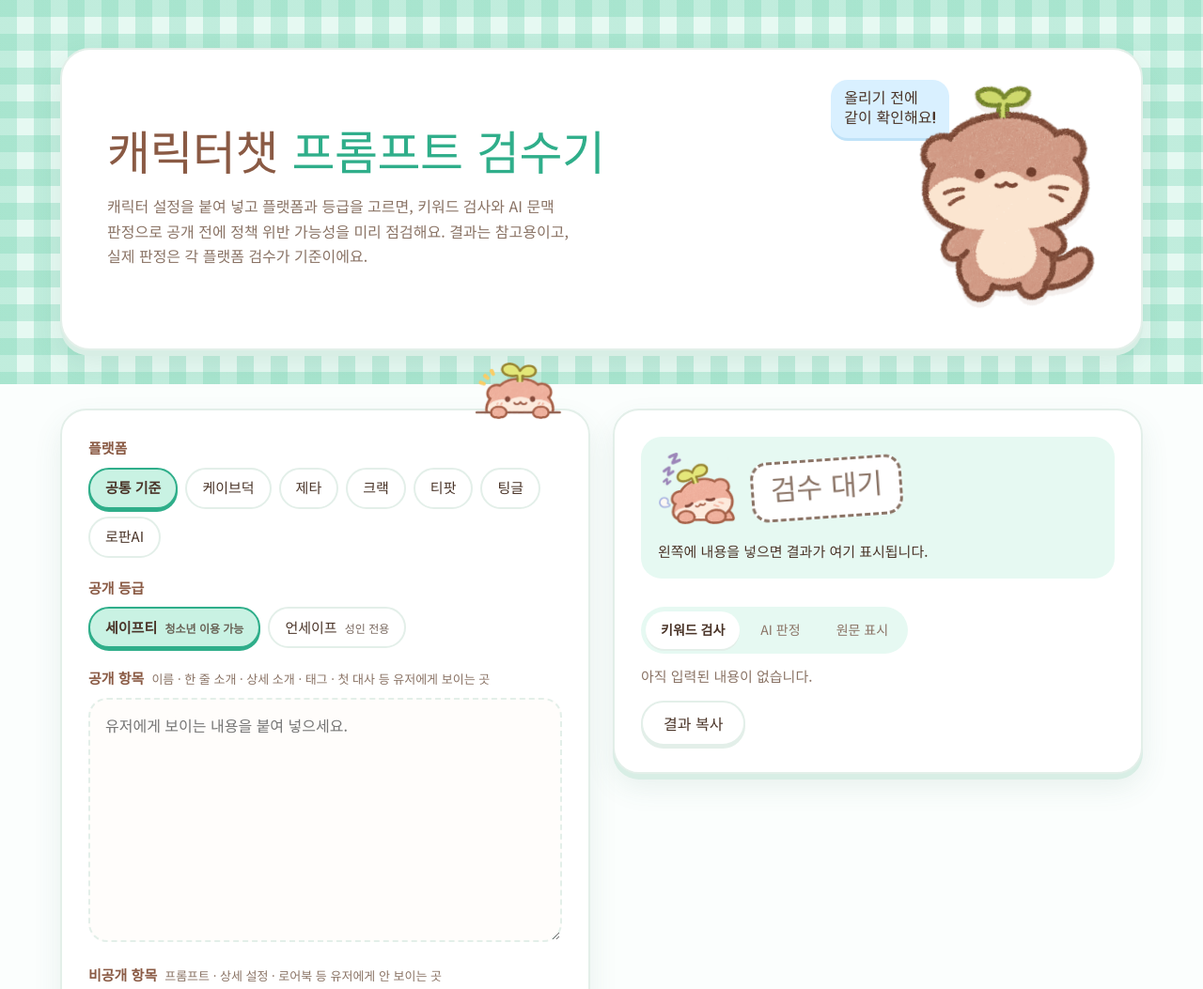
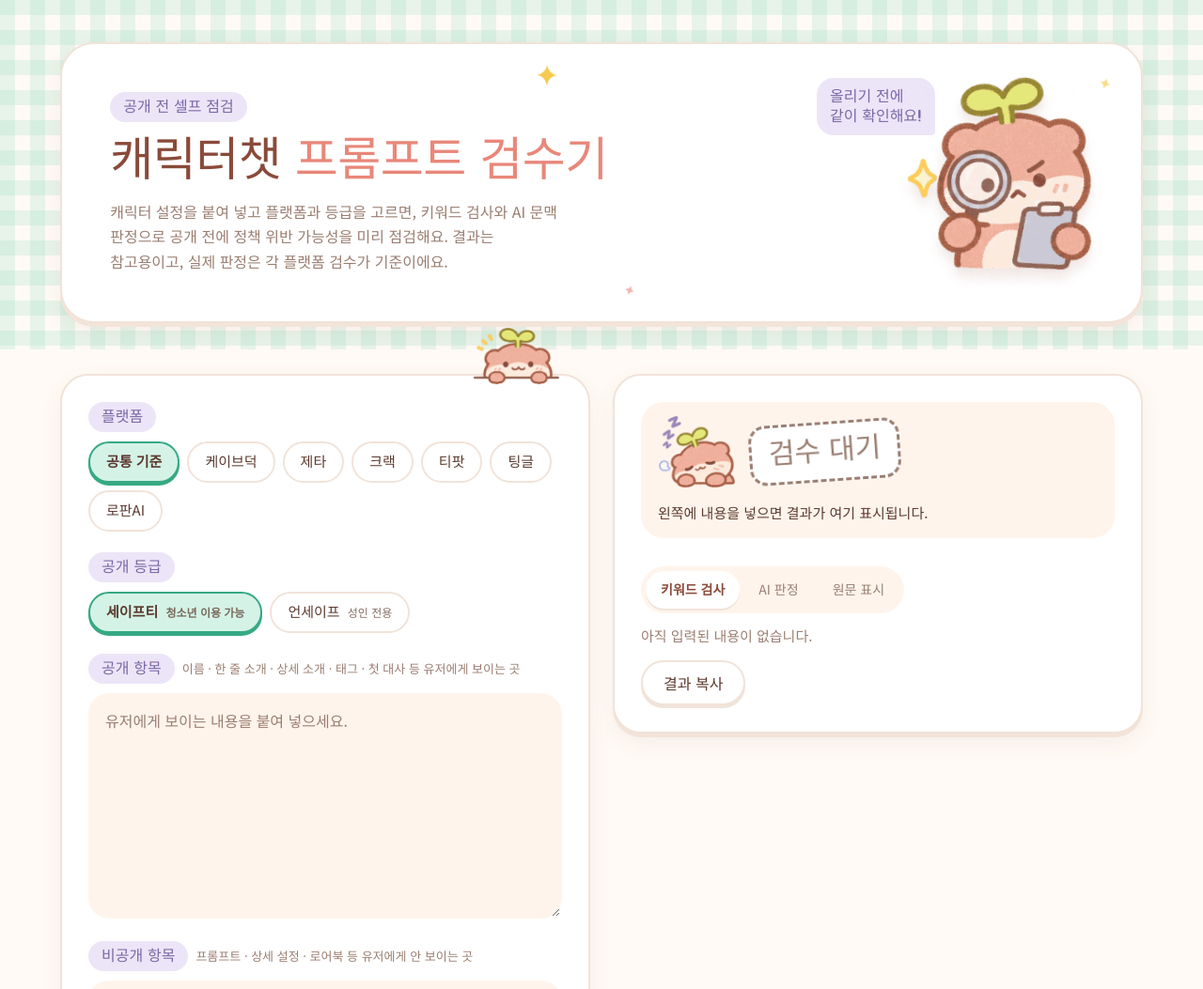
Before and after one commit to ppunyang/prompt-checker, a plain HTML site: page index.html in a window 1280 px wide. Shown: the top 1053 px of the page at 94% size. Drawn offline with Linux system fonts and the light colour scheme.

Commit message:
디자인 개편: 스티커 톤, 돋보기 수달 히어로
Co-Authored-By: Claude Opus 5.5 <noreply@anthropic.com>
Claude-Session: https://claude.ai/code/session_01K79mTEP1mXhJ6PznR6YDLP

```diff
--- a/index.html
+++ b/index.html
@@ -7,60 +7,68 @@
 <link rel="preconnect" href="https://fonts.googleapis.com">
 <link href="https://fonts.googleapis.com/css2?family=Jua&family=Noto+Sans+KR:wght@400;500;700&display=swap" rel="stylesheet">
 <style>
-/* VOICE: 다정하고 꼼꼼한 검수 도우미. 깔끔하고 귀엽게, 정보는 또렷하게.
-   IDEA: 피크닉 매트 같은 민트 깅엄 체크 위에 놓인 검수 노트, 새싹 수달이 옆에서 같이 확인해 줌.
-   PICTURE: 상단 체크무늬 밴드 위 수달 + 말풍선, 결과 카드의 둥근 도장.
-   COLOUR and TYPE: 민트·하늘색 파스텔, 수달 브라운을 잉크로, 위반은 코랄. 제목 Jua, 본문 Noto Sans KR.
-   LAYOUT: 체크 밴드 히어로, 둥근 카드 두 장(입력/결과), 하늘색 체크 바탕의 정책 카드, 작은 수달 푸터. */
+/* VOICE: 새싹 수달 스티커처럼 말랑하고 다정하지만, 정보는 정돈된 검수 노트.
+   IDEA: 스티커 시트 — 흰 카드 위 둥근 라벤더 이름표, 크림 바탕, 여기저기 노란 반짝이.
+   PICTURE: 상단 돋보기 수달이 둥실 떠서 검수 중, 결과 도장 옆 표정 수달.
+   COLOUR and TYPE: 크림 바탕, 수달 브라운 잉크, 살구·라벤더·민트 파스텔, 새싹 연두 포인트. 제목 Jua, 본문 Noto Sans KR.
+   LAYOUT: 히어로 카드, 입력/결과 두 카드, 정책 카드 그리드, 작은 푸터. */
 :root{color-scheme:light dark;
---bg:light-dark(#fbfefd,#11262a);--ink:light-dark(#4a3428,#f1e9e2);--sub:light-dark(#8a7365,#c7b8ad);
---card:light-dark(#ffffff,#18343a);--line:light-dark(#e3efe9,#28474c);
---mint:light-dark(#c9f2e3,#1d4a44);--mint2:light-dark(#e6f9f2,#173f3b);--mintd:light-dark(#2fae8a,#6be0bd);
---sky:light-dark(#d9f0ff,#1b3d55);--sky2:light-dark(#eef8ff,#16334a);--skyd:light-dark(#3a8fcc,#9fd6fa);
---brown:light-dark(#8a5a44,#e2b79f);
---bad:light-dark(#e2555a,#ff8f91);--badbg:light-dark(#ffe8e8,#4d2427);--warn:light-dark(#c98a12,#f6c86a);--warnbg:light-dark(#fff4d6,#4a3a1b);--info:var(--skyd);--infobg:var(--sky2);
---shadow:0 6px 0 light-dark(#d8eee5,#0b1d20),0 14px 30px light-dark(rgba(60,120,100,.10),rgba(0,0,0,.35))}
+--bg:light-dark(#fffaf5,#1e1a1f);--ink:light-dark(#5b3a2e,#f3e7df);--sub:light-dark(#9a7e71,#c4b0a6);
+--card:light-dark(#ffffff,#2a2429);--line:light-dark(#f1e3d9,#3d3339);--soft:light-dark(#fff4ec,#332b31);
+--brown:light-dark(#8a4a3a,#efb9a6);--peach:light-dark(#fde4d8,#4a3330);--salmon:light-dark(#e8877a,#f4a497);
+--lav:light-dark(#ece5f7,#3a3348);--lavd:light-dark(#7a68a6,#c9bdf0);
+--mint:light-dark(#d4f3e6,#244640);--mint2:light-dark(#edfaf4,#22383a);--mintd:light-dark(#36a984,#79dcbb);
+--sprout:light-dark(#b9d86a,#a6cf5a);--yellow:#f6c94a;
+--sky:light-dark(#e3f2fd,#24364a);--skyd:light-dark(#4b8fc4,#9fd0f5);
+--bad:light-dark(#e2555a,#ff8f91);--badbg:light-dark(#ffe9e8,#4d2729);--warn:light-dark(#c48712,#f6c86a);--warnbg:light-dark(#fff3d4,#493b1e);--info:var(--lavd);--infobg:var(--lav);
+--shadow:0 4px 0 light-dark(#f3e4da,#151215),0 10px 24px light-dark(rgba(138,74,58,.07),rgba(0,0,0,.3))}
 :root[data-theme=light]{color-scheme:light}:root[data-theme=dark]{color-scheme:dark}
 *{box-sizing:border-box;min-width:0}
 body{margin:0;background:var(--bg);color:var(--ink);font:16px/1.65 "Noto Sans KR",system-ui,sans-serif;overflow-x:clip}
 body,textarea{word-break:keep-all}
-h1,h2,h3{font-family:"Jua","Noto Sans KR",sans-serif;font-weight:400;margin:0;text-wrap:balance;letter-spacing:-.01em}
-.wrap{max-width:1180px;margin:0 auto}
+h1,h2,h3{font-family:"Jua","Noto Sans KR",sans-serif;font-weight:400;margin:0;text-wrap:balance;letter-spacing:-.01em;color:var(--brown)}
+.wrap{max-width:1160px;margin:0 auto}
 .band{padding:clamp(28px,4vw,56px) max(5vw,16px)}
-.check{background-color:var(--mint2);background-image:linear-gradient(90deg,light-dark(rgba(122,214,180,.35),rgba(107,224,189,.10)) 50%,transparent 50%),linear-gradient(light-dark(rgba(122,214,180,.35),rgba(107,224,189,.10)) 50%,transparent 50%);background-size:36px 36px}
-.check.sky{background-color:var(--sky2);background-image:linear-gradient(90deg,light-dark(rgba(140,200,240,.28),rgba(159,214,250,.08)) 50%,transparent 50%),linear-gradient(light-dark(rgba(140,200,240,.28),rgba(159,214,250,.08)) 50%,transparent 50%)}
-.hero{padding:clamp(28px,4vw,52px) max(5vw,16px) clamp(20px,3vw,36px)}
-.heroin{display:grid;grid-template-columns:minmax(0,1fr) auto;gap:clamp(16px,3vw,40px);align-items:center;background:var(--card);border-radius:32px;padding:clamp(22px,3.5vw,40px) clamp(22px,4vw,48px);box-shadow:var(--shadow);border:2px solid var(--line)}
-.hero h1{font-size:clamp(32px,4.6vw,50px);line-height:1.1;color:var(--brown)}
-.hero h1 span{color:var(--mintd)}
-.hero p{margin:12px 0 0;color:var(--sub);max-width:56ch}
-.otter{position:relative;width:clamp(130px,17vw,190px)}
-.otter img{width:100%;height:auto;display:block;filter:drop-shadow(0 6px 0 light-dark(rgba(138,90,68,.10),rgba(0,0,0,.25)))}
-@media(prefers-reduced-motion:no-preference){.otter img{animation:bob 3.2s ease-in-out infinite}@keyframes bob{50%{transform:translateY(-6px) rotate(-2deg)}}}
-.bubble{position:absolute;top:-8px;right:82%;white-space:nowrap;background:var(--sky);color:var(--ink);font-family:"Jua",sans-serif;font-size:16px;line-height:1.3;padding:10px 14px;border-radius:18px 18px 4px 18px;box-shadow:0 3px 0 light-dark(#bfe2f8,#0e2433)}
-@media(max-width:640px){.heroin{grid-template-columns:minmax(0,1fr)}.otter{justify-self:end;margin-top:-6px;width:120px}.bubble{top:10px;right:105%}}
+.check{background-color:var(--bg);background-image:linear-gradient(90deg,light-dark(rgba(150,220,190,.22),rgba(121,220,187,.07)) 50%,transparent 50%),linear-gradient(light-dark(rgba(150,220,190,.22),rgba(121,220,187,.07)) 50%,transparent 50%);background-size:32px 32px}
+.check.lavc{background-image:linear-gradient(90deg,light-dark(rgba(190,175,230,.2),rgba(201,189,240,.06)) 50%,transparent 50%),linear-gradient(light-dark(rgba(190,175,230,.2),rgba(201,189,240,.06)) 50%,transparent 50%)}
+.hero{padding:clamp(24px,3.5vw,48px) max(5vw,16px) clamp(16px,2.5vw,28px)}
+.heroin{position:relative;display:grid;grid-template-columns:minmax(0,1fr) auto;gap:clamp(16px,3vw,40px);align-items:center;background:var(--card);border-radius:36px;padding:clamp(24px,3.5vw,42px) clamp(24px,4vw,52px);box-shadow:var(--shadow);border:2.5px solid var(--line)}
+.hero h1{font-size:clamp(32px,4.6vw,50px);line-height:1.12}
+.hero h1 span{color:var(--salmon)}
+.hero p{margin:12px 0 0;color:var(--sub);max-width:54ch}
+.hero .pill{margin-bottom:14px}
+.spark{position:absolute;width:22px;height:22px;fill:var(--yellow)}
+.spark.s1{top:22px;left:44%}.spark.s2{bottom:26px;left:52%;width:14px;height:14px;fill:var(--salmon);opacity:.7}.spark.s3{top:34px;right:30px;width:16px;height:16px}
+@media(prefers-reduced-motion:no-preference){.spark{animation:tw 2.6s ease-in-out infinite}.spark.s2{animation-delay:.8s}.spark.s3{animation-delay:1.4s}@keyframes tw{50%{transform:scale(.7) rotate(20deg);opacity:.6}}}
+.otter{position:relative;width:clamp(140px,17vw,200px)}
+.otter img{width:100%;height:auto;display:block;filter:drop-shadow(0 10px 6px light-dark(rgba(138,74,58,.12),rgba(0,0,0,.3)))}
+@media(prefers-reduced-motion:no-preference){.otter img{animation:bob 3.4s ease-in-out infinite}@keyframes bob{50%{transform:translateY(-8px) rotate(-2deg)}}}
+.bubble{position:absolute;top:-6px;right:84%;white-space:nowrap;background:var(--lav);color:var(--lavd);font-family:"Jua",sans-serif;font-size:16px;line-height:1.3;padding:10px 14px;border-radius:18px 18px 4px 18px}
+@media(max-width:640px){.heroin{grid-template-columns:minmax(0,1fr)}.otter{justify-self:end;margin-top:-4px;width:128px}.bubble{top:12px;right:104%}.spark.s1{left:70%}}
 main.band{padding-top:clamp(16px,2vw,28px)}
 .grid{display:grid;grid-template-columns:minmax(0,1fr) minmax(0,1fr);gap:24px;align-items:start}
 @media(max-width:900px){.grid{grid-template-columns:minmax(0,1fr)}}
-.card{background:var(--card);border:2px solid var(--line);border-radius:28px;padding:clamp(18px,2.4vw,28px);box-shadow:var(--shadow)}
-.lab{font-size:15px;font-weight:700;margin:0 0 8px;display:flex;gap:8px;align-items:baseline;flex-wrap:wrap;color:var(--brown)}
+.card{background:var(--card);border:2.5px solid var(--line);border-radius:30px;padding:clamp(18px,2.4vw,28px);box-shadow:var(--shadow)}
+.pill{display:inline-block;font-family:"Jua",sans-serif;font-weight:400;font-size:16px;line-height:1;padding:8px 14px;border-radius:999px;background:var(--lav);color:var(--lavd)}
+.lab{margin:0 0 10px;display:flex;gap:8px;align-items:center;flex-wrap:wrap}
 .lab small{font-weight:400;color:var(--sub);font-size:13px}
-.chips{display:flex;flex-wrap:wrap;gap:8px;margin-bottom:20px}
-.chip{font:inherit;font-size:15px;min-height:44px;padding:0 16px;border-radius:999px;border:2px solid var(--line);background:var(--card);color:var(--ink);cursor:pointer;transition:transform .15s,background .15s}
-.chip:hover{background:var(--mint2)}
-.chip[aria-pressed=true]{background:var(--mint);border-color:var(--mintd);color:var(--ink);font-weight:700;box-shadow:0 3px 0 var(--mintd)}
+.chips{display:flex;flex-wrap:wrap;gap:8px;margin-bottom:22px}
+.chip{font:inherit;font-size:15px;min-height:44px;padding:0 17px;border-radius:999px;border:2px solid var(--line);background:var(--card);color:var(--ink);cursor:pointer;transition:transform .15s,background .15s}
+.chip:hover{background:var(--soft)}
+.chip[aria-pressed=true]{background:var(--mint);border-color:var(--mintd);font-weight:700;box-shadow:0 3px 0 var(--mintd)}
 .chip small{font-size:12px;opacity:.75;margin-left:4px}
-textarea{width:100%;min-height:260px;font:16px/1.7 "Noto Sans KR",sans-serif;color:var(--ink);background:light-dark(#fffdfb,#142d32);border:2px dashed var(--line);border-radius:20px;padding:14px 16px;resize:vertical}
-textarea:focus{border-style:solid;border-color:var(--mintd);outline:none;box-shadow:0 0 0 4px var(--mint2)}
-.chip:focus-visible,button:focus-visible,summary:focus-visible{outline:3px solid var(--skyd);outline-offset:2px}
+textarea{width:100%;min-height:240px;font:16px/1.7 "Noto Sans KR",sans-serif;color:var(--ink);background:var(--soft);border:2px solid transparent;border-radius:22px;padding:14px 16px;resize:vertical}
+textarea::placeholder{color:var(--sub)}
+textarea:focus{border-color:var(--mintd);outline:none;background:var(--card);box-shadow:0 0 0 4px var(--mint2)}
+.chip:focus-visible,button:focus-visible,summary:focus-visible{outline:3px solid var(--lavd);outline-offset:2px}
 .row{display:flex;flex-wrap:wrap;gap:10px;align-items:center;margin-top:14px}
-.btn{font:inherit;font-weight:700;min-height:48px;padding:0 22px;border-radius:999px;border:0;cursor:pointer;background:var(--mintd);color:light-dark(#fff,#0b2622);box-shadow:0 4px 0 light-dark(#1f8a6c,#3fa786);transition:transform .1s,box-shadow .1s}
-.btn:active{transform:translateY(3px);box-shadow:0 1px 0 light-dark(#1f8a6c,#3fa786)}
+.btn{font:inherit;font-weight:700;min-height:48px;padding:0 22px;border-radius:999px;border:0;cursor:pointer;background:var(--mintd);color:light-dark(#fff,#10231e);box-shadow:0 4px 0 light-dark(#278a6a,#4fb592);transition:transform .1s,box-shadow .1s}
+.btn:active{transform:translateY(3px);box-shadow:0 1px 0 light-dark(#278a6a,#4fb592)}
 .btn.ghost{background:var(--card);color:var(--ink);border:2px solid var(--line);font-weight:500;box-shadow:0 3px 0 var(--line)}
-.btn.soft{background:var(--sky);color:var(--ink);box-shadow:0 4px 0 light-dark(#a9d6f3,#0e2433)}
+.btn.soft{background:var(--peach);color:var(--brown);box-shadow:0 4px 0 light-dark(#f4c9b6,#2d1f1d)}
 .btn:disabled{opacity:.55;cursor:wait}
 .count{margin-left:auto;font-size:13px;color:var(--sub)}
-.stampbox{display:flex;gap:16px;align-items:center;margin-bottom:14px;flex-wrap:wrap;background:var(--mint2);border-radius:22px;padding:16px 18px}
+.stampbox{display:flex;gap:14px;align-items:center;margin-bottom:14px;flex-wrap:wrap;background:var(--soft);border-radius:24px;padding:14px 18px}
 .stamp{font-family:"Jua",sans-serif;font-size:clamp(24px,3vw,30px);line-height:1;padding:14px 18px;border:3px dashed currentColor;border-radius:18px;transform:rotate(-4deg);white-space:nowrap;background:var(--card)}
 .stamp.ok{color:var(--mintd)}.stamp.warn{color:var(--warn)}.stamp.bad{color:var(--bad)}.stamp.idle{color:var(--sub)}
 @media(prefers-reduced-motion:no-preference){.stamp.pop{animation:pop .4s cubic-bezier(.3,1.6,.5,1)}@keyframes pop{0%{transform:scale(1.5) rotate(-12deg);opacity:0}100%{transform:scale(1) rotate(-4deg);opacity:1}}}
@@ -68,22 +76,21 @@ textarea:focus{border-style:solid;border-color:var(--mintd);outline:none;box-sha
 .mini{flex:none;display:inline-flex}
 .otimg{display:block}
 .inputcard{position:relative}
-.perch{position:absolute;top:-52px;right:28px;pointer-events:none}
+.perch{position:absolute;top:-52px;right:30px;pointer-events:none}
 @media(prefers-reduced-motion:no-preference){.mini .otimg{animation:hop .5s ease-out}@keyframes hop{0%{transform:translateY(8px) scale(.9)}60%{transform:translateY(-4px)}100%{transform:none}}}
-.policyhead{display:inline-flex!important;gap:14px;align-items:center}
 .tally{display:flex;gap:8px;flex-wrap:wrap;margin:0 0 6px}
 .tag{font-size:13px;font-weight:700;padding:3px 11px;border-radius:999px;white-space:nowrap}
 .t-bad{background:var(--badbg);color:var(--bad)}.t-warn{background:var(--warnbg);color:var(--warn)}.t-info{background:var(--infobg);color:var(--info)}.t-ok{background:var(--mint);color:var(--mintd)}
 .issues{list-style:none;margin:0;padding:0;display:grid;gap:10px}
-.issues li{border:2px solid var(--line);border-radius:18px;padding:12px 16px;background:var(--card)}
+.issues li{border:2px solid var(--line);border-radius:20px;padding:12px 16px;background:var(--card)}
 .issues .h{display:flex;gap:8px;flex-wrap:wrap;align-items:center;margin-bottom:4px}
 .issues q{font-weight:700}
 .issues .fix{margin-top:6px;font-size:15px;color:var(--sub)}
 .issues .fix b{color:var(--mintd)}
-.tabs{display:flex;gap:6px;margin:16px 0 12px;flex-wrap:wrap;background:var(--mint2);padding:5px;border-radius:999px;width:fit-content;max-width:100%}
+.tabs{display:flex;gap:4px;margin:16px 0 12px;flex-wrap:wrap;background:var(--soft);padding:5px;border-radius:999px;width:fit-content;max-width:100%}
 .tabs button{font:inherit;font-size:14px;min-height:40px;padding:0 16px;border-radius:999px;border:0;background:transparent;color:var(--sub);cursor:pointer}
-.tabs button[aria-selected=true]{background:var(--card);color:var(--ink);font-weight:700;box-shadow:0 2px 0 var(--line)}
-.marked{white-space:pre-wrap;overflow-wrap:anywhere;background:light-dark(#fffdfb,#142d32);border:2px solid var(--line);border-radius:18px;padding:14px 16px;max-height:380px;overflow:auto;font-size:15px}
+.tabs button[aria-selected=true]{background:var(--card);color:var(--brown);font-weight:700;box-shadow:0 2px 0 var(--line)}
+.marked{white-space:pre-wrap;overflow-wrap:anywhere;background:var(--soft);border-radius:20px;padding:14px 16px;max-height:380px;overflow:auto;font-size:15px}
 mark{border-radius:6px;padding:0 3px;color:inherit}
 mark.bad{background:var(--badbg);box-shadow:inset 0 -2px var(--bad)}mark.warn{background:var(--warnbg);box-shadow:inset 0 -2px var(--warn)}mark.info{background:var(--infobg)}
 .empty{color:var(--sub);font-size:15px;padding:8px 0}
@@ -91,13 +98,13 @@ mark.bad{background:var(--badbg);box-shadow:inset 0 -2px var(--bad)}mark.warn{ba
 .ai-out .sum{margin:0 0 12px}
 details summary{list-style:none}details summary::-webkit-details-marker{display:none}
 .spin{display:inline-block;width:14px;height:14px;border:2px solid currentColor;border-right-color:transparent;border-radius:50%;animation:sp 1s linear infinite;vertical-align:-2px;margin-right:6px}@keyframes sp{to{transform:rotate(1turn)}}
-.policy{display:grid;grid-template-columns:repeat(auto-fill,minmax(min(100%,330px),1fr));gap:18px;margin-top:20px}
-.policy .card h3{font-size:22px;margin-bottom:6px;color:var(--brown)}
-.policy ul{margin:10px 0 0;padding-left:18px;font-size:15px}.policy li{margin:4px 0}.policy li::marker{color:var(--mintd)}
-.policy a{color:var(--skyd);font-size:14px;font-weight:700;overflow-wrap:anywhere}
+.policy{display:grid;grid-template-columns:repeat(auto-fill,minmax(min(100%,320px),1fr));gap:18px;margin-top:22px}
+.policy .card h3{font-size:23px;margin-bottom:8px}
+.policy ul{margin:12px 0 0;padding-left:18px;font-size:15px}.policy li{margin:5px 0}.policy li::marker{color:var(--sprout)}
+.policy a{color:var(--lavd);font-size:14px;font-weight:700;overflow-wrap:anywhere}
 .meta{font-size:13px;color:var(--sub)}
-h2{font-size:clamp(26px,3.2vw,34px);line-height:1.15;color:var(--brown)}
-.policyhead{background:var(--card);border-radius:24px;padding:18px 22px;display:inline-block;box-shadow:var(--shadow);border:2px solid var(--line);max-width:100%}
+h2{font-size:clamp(26px,3.2vw,34px);line-height:1.15}
+.policyhead{background:var(--card);border-radius:28px;padding:16px 24px 16px 18px;display:inline-flex;gap:14px;align-items:center;box-shadow:var(--shadow);border:2.5px solid var(--line);max-width:100%}
 footer{font-size:13px;color:var(--sub)}
 footer .wrap{display:flex;gap:14px;align-items:center}
 footer .ot{flex:none}
@@ -105,24 +112,24 @@ footer .ot{flex:none}
 </head>
 <body>
 <header class="hero check"><div class="wrap heroin">
-<div><h1>캐릭터챗 <span>프롬프트 검수기</span></h1>
+<svg class="spark s1" viewBox="-10 -10 20 20" aria-hidden="true"><path d="M0 -10 Q1.5 -1.5 10 0 Q1.5 1.5 0 10 Q-1.5 1.5 -10 0 Q-1.5 -1.5 0 -10Z"/></svg><svg class="spark s2" viewBox="-10 -10 20 20" aria-hidden="true"><path d="M0 -10 Q1.5 -1.5 10 0 Q1.5 1.5 0 10 Q-1.5 1.5 -10 0 Q-1.5 -1.5 0 -10Z"/></svg><svg class="spark s3" viewBox="-10 -10 20 20" aria-hidden="true"><path d="M0 -10 Q1.5 -1.5 10 0 Q1.5 1.5 0 10 Q-1.5 1.5 -10 0 Q-1.5 -1.5 0 -10Z"/></svg><div><span class="pill">공개 전 셀프 점검</span><h1>캐릭터챗 <span>프롬프트 검수기</span></h1>
 <p>캐릭터 설정을 붙여 넣고 플랫폼과 등급을 고르면, 키워드 검사와 AI 문맥 판정으로 공개 전에 정책 위반 가능성을 미리 점검해요. 결과는 참고용이고, 실제 판정은 각 플랫폼 검수가 기준이에요.</p></div>
-<div class="otter"><div class="bubble">올리기 전에<br>같이 확인해요!</div><img src="otter.png" alt="새싹을 단 수달 캐릭터" width="300" height="376"></div>
+<div class="otter"><div class="bubble">올리기 전에<br>같이 확인해요!</div><img src="otter-search.png" alt="돋보기를 든 새싹 수달" width="315" height="333"></div>
 </div></header>
 
 <main class="band"><div class="wrap grid">
 <section class="card inputcard" aria-label="검수할 프롬프트">
   <span class="perch" data-otter="happy peek 62"></span>
-  <span class="lab" id="pl">플랫폼</span>
+  <span class="lab" id="pl"><b class="pill">플랫폼</b></span>
   <div class="chips" id="plats" role="group" aria-labelledby="pl"></div>
-  <span class="lab" id="gl">공개 등급</span>
+  <span class="lab" id="gl"><b class="pill">공개 등급</b></span>
   <div class="chips" id="grades" role="group" aria-labelledby="gl">
     <button class="chip" data-g="safe" aria-pressed="true">세이프티 <small>청소년 이용 가능</small></button>
     <button class="chip" data-g="unsafe" aria-pressed="false">언세이프 <small>성인 전용</small></button>
   </div>
-  <label class="lab" for="txt">공개 항목 <small style="font-weight:400;color:var(--sub)">이름 · 한 줄 소개 · 상세 소개 · 태그 · 첫 대사 등 유저에게 보이는 곳</small></label>
+  <label class="lab" for="txt"><b class="pill">공개 항목</b> <small>이름 · 한 줄 소개 · 상세 소개 · 태그 · 첫 대사 등 유저에게 보이는 곳</small></label>
   <textarea id="txt" placeholder="유저에게 보이는 내용을 붙여 넣으세요."></textarea>
-  <label class="lab" for="txt2" style="margin-top:16px">비공개 항목 <small style="font-weight:400;color:var(--sub)">프롬프트 · 상세 설정 · 로어북 등 유저에게 안 보이는 곳</small></label>
+  <label class="lab" for="txt2" style="margin-top:18px"><b class="pill">비공개 항목</b> <small>프롬프트 · 상세 설정 · 로어북 등 유저에게 안 보이는 곳</small></label>
   <textarea id="txt2" style="min-height:220px" placeholder="유저에게 보이지 않는 프롬프트·설정을 붙여 넣으세요."></textarea>
   <p class="note" style="margin-top:8px">비공개 항목에서 걸린 표현은 보통 위반으로 보지 않아 ‘참고’로 낮춥니다. 단, 미성년자·근친·성범죄·실존 인물·저작권 관련은 비공개여도 그대로 판정합니다.</p>
   <div class="row">
@@ -152,8 +159,8 @@ footer .ot{flex:none}
 </section>
 </div></main>
 
-<section class="band check sky"><div class="wrap">
-<div class="policyhead"><span data-otter="normal magnifier 64"></span><div><h2>플랫폼별 반영 기준</h2>
+<section class="band check lavc"><div class="wrap">
+<div class="policyhead"><img src="otter.png" alt="" style="height:64px;width:auto;display:block"><div><h2>플랫폼별 반영 기준</h2>
 <p class="meta" style="font-size:15px;margin:6px 0 0">2026년 11월 24일에 공개 문서를 확인해 요약했습니다. 정책은 수시로 바뀌니 공개 전 원문을 꼭 다시 확인하세요.</p></div></div>
 <div class="policy" id="policy"></div>
 </div></section>
```
